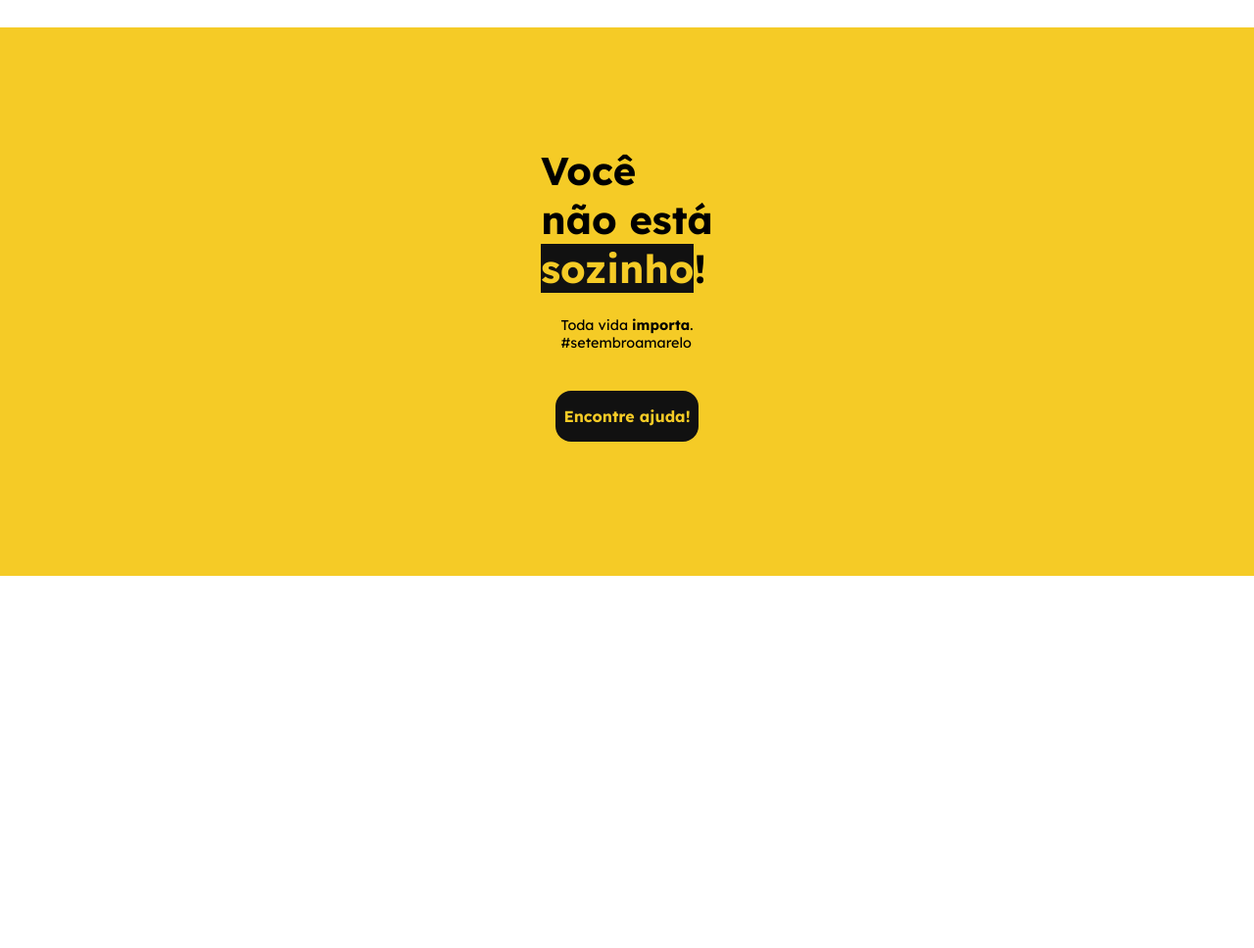
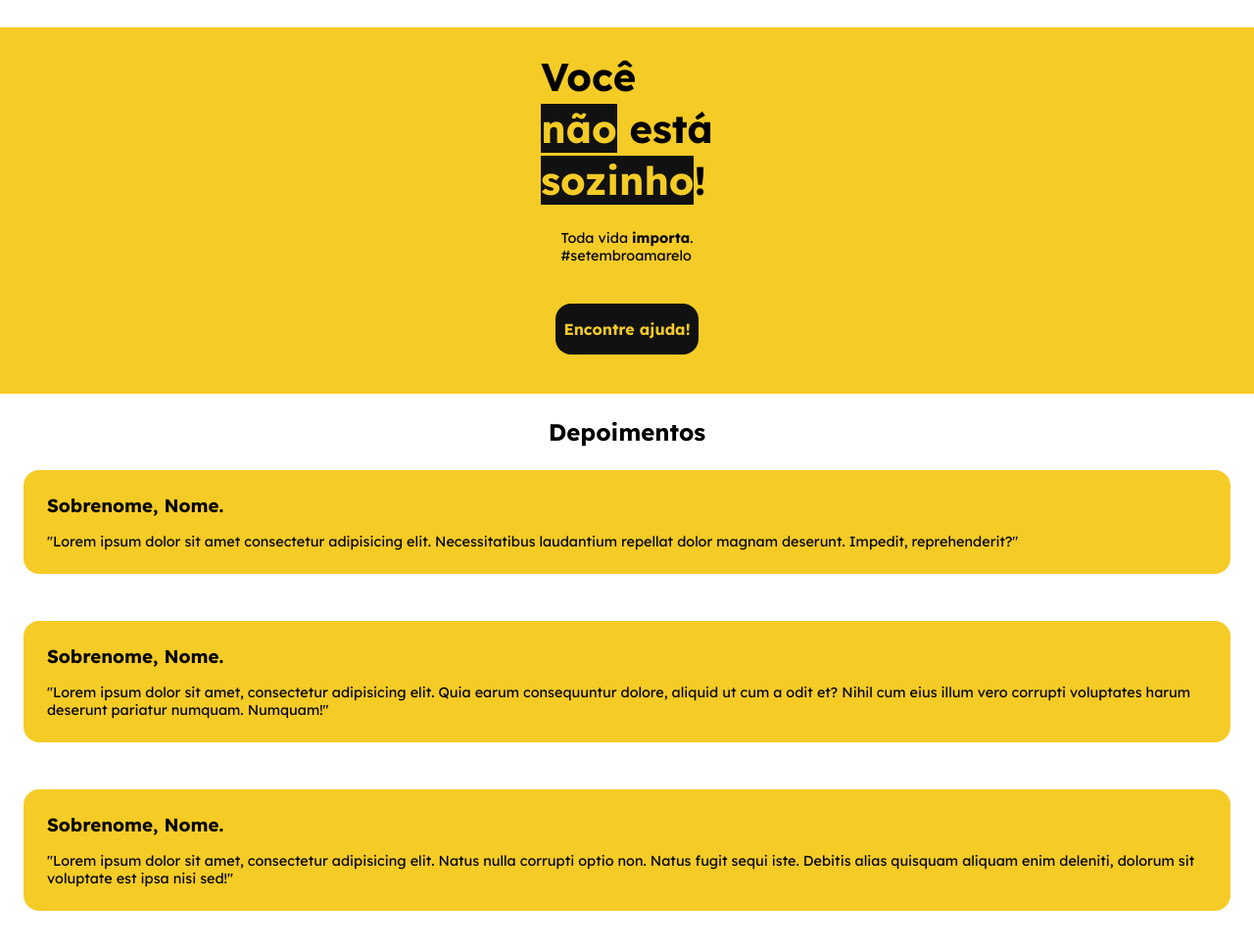
Before and after one commit to micaelsantiago/setembro_amarelo, a plain HTML site: page index.html in a window 1280 px wide. Shown: the part 92-1060 px from the top of the page at 98% size. Before the commit the page ends 800 px from the top, so only its background shows below. Drawn offline with Linux system fonts and the light colour scheme.

Commit message:
Atualização

```diff
--- a/assets/css/style.css
+++ b/assets/css/style.css
@@ -2,6 +2,10 @@
     margin: 0;
     padding: 0;
     box-sizing: border-box
+}
+
+html {
+    scroll-behavior: smooth
 }
 
 body {
@@ -38,7 +42,7 @@ body {
 
     position: absolute;
     left: 0;
-    bottom: 47%;
+    top: 80px;
 
     width: 100%;
     background: #F5CB26;
@@ -63,21 +67,21 @@ body {
     display: flex;
     flex-direction: column;
     justify-content: center;
-    align-items: center;
-
-    height: 70vh;
-    background: #F5CB26;
-
+    align-items: center
 }
 
 .main_apresentacao {
     display: flex;
     flex-direction: column;
-    align-items: center
+    align-items: center;
+    width: 100%;
+    padding: 1.5rem;
+    background: #F5CB26
 }
 
 .main_apresentacao h1 {
-    font-size: 2.5rem
+    font-size: 2.5rem;
+    line-height: 3.3rem
 }
 
 .main_apresentacao span {
@@ -101,3 +105,25 @@ body {
     text-decoration: none;
     border-radius: 1rem
 }
+
+.main_depoimentos {
+    display: flex;
+    flex-direction: column;
+    justify-content: center;
+    align-items: center;
+    flex-wrap: wrap;
+    padding: 1.5rem
+}
+
+.card_depoimento {
+    margin: 1.5rem 0;
+    padding: 1.5rem;
+    background: #F5CB26;
+    border-radius: 1rem;
+    width: 100%
+}
+
+.card_depoimento p {
+    font-size: .9rem;
+    margin-top: 1rem
+}
--- a/index.html
+++ b/index.html
@@ -26,20 +26,43 @@
       <nav class="menu">
         <a href="#">Início</a>
         <a href="#">Sobre</a>
-        <a href="#">Depoimentos</a>
+        <a href="#depoimentos">Depoimentos</a>
         <a href="#">Palestrantes</a>
       </nav>
     </div>
   </header>
 
   <main class="main_container">
-    <div class="main_apresentacao">
-      <h1>Você <br> não está <br> <span>sozinho</span>!</h1>
+    <section class="main_apresentacao">
+      <h1>Você <br> <span>não</span> está <br> <span>sozinho</span>!</h1>
 
       <p>Toda vida <b>importa</b>. <br> #setembroamarelo</p>
 
       <a href="#">Encontre ajuda!</a>
-    </div>
+    </section>
+
+    <section class="main_sobre"></section>
+
+    <section class="main_depoimentos" id="depoimentos">
+      <h2>Depoimentos</h2>
+
+      <div class="card_depoimento">
+        <h3>Sobrenome, Nome.</h3>
+        <p>"Lorem ipsum dolor sit amet consectetur adipisicing elit. Necessitatibus laudantium repellat dolor magnam deserunt. Impedit, reprehenderit?"</p>
+      </div>
+
+      <div class="card_depoimento">
+        <h3>Sobrenome, Nome.</h3>
+        <p>"Lorem ipsum dolor sit amet, consectetur adipisicing elit. Quia earum consequuntur dolore, aliquid ut cum a odit et? Nihil cum eius illum vero corrupti voluptates harum deserunt pariatur numquam. Numquam!"</p>
+      </div>
+
+      <div class="card_depoimento">
+        <h3>Sobrenome, Nome.</h3>
+        <p>"Lorem ipsum dolor sit amet, consectetur adipisicing elit. Natus nulla corrupti optio non. Natus fugit sequi iste. Debitis alias quisquam aliquam enim deleniti, dolorum sit voluptate est ipsa nisi sed!"</p>
+      </div>
+    </section>
+
+    <section class="main_palestrantes"></section>
   </main>
 
   <script src="assets/js/scripts.js"></script>
```
